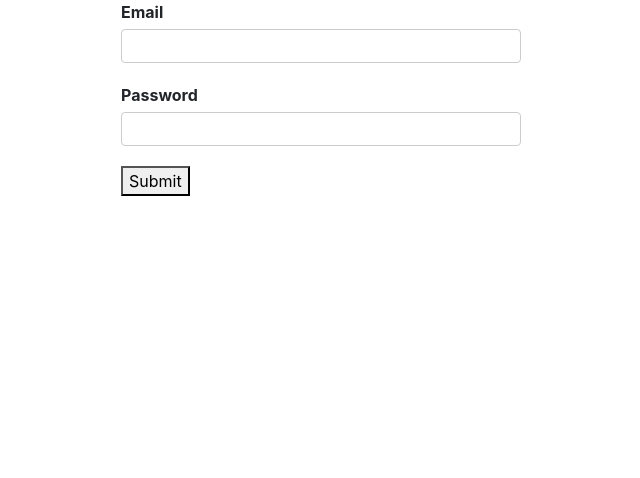
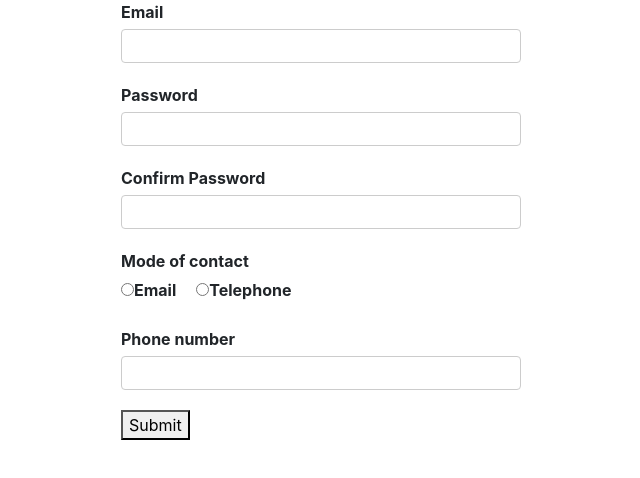
Before and after one commit to harshvadadoriya/React-JSX-Practice, a React (Vite) app in the folder my-react-app/: page / in a window 1280 px wide. Shown: the top 478 px of the page, without its empty margins (319-959 px from the left). Built offline with nearby package versions, Linux system fonts and the light colour scheme.

Commit message:
Registraion form

```diff
--- a/my-react-app/src/App.jsx
+++ b/my-react-app/src/App.jsx
@@ -1,13 +1,15 @@
 import './App.css';
 import FormikContainer from './components/FormikContainer';
 import LoginForm from './components/LoginForm';
+import RegistrationForm from './components/RegistrationForm';
 
 function App() {
 	return (
 		<>
 			<div className="App">
 				{/* <FormikContainer /> */}
-				<LoginForm />
+				{/* <LoginForm /> */}
+				<RegistrationForm />
 			</div>
 		</>
 	);
--- /dev/null
+++ b/my-react-app/src/components/RegistrationForm.jsx
@@ -0,0 +1,85 @@
+import React from 'react';
+import { Formik, Form } from 'formik';
+import * as Yup from 'yup';
+import FormikControl from './FormikControl';
+
+function RegistrationForm() {
+	const options = [
+		{ key: 'Email', value: 'emailmoc' },
+		{ key: 'Telephone', value: 'telephonemoc' },
+	];
+	const initialValues = {
+		email: '',
+		password: '',
+		confirmPassword: '',
+		modeOfContact: '',
+		phone: '',
+	};
+
+	const validationSchema = Yup.object({
+		email: Yup.string().email('Invalid email format').required('Required'),
+		password: Yup.string().required('Required'),
+		confirmPassword: Yup.string()
+			.oneOf([Yup.ref('password'), ''], 'Passwords must match')
+			.required('Required'),
+		modeOfContact: Yup.string().required('Required'),
+		phone: Yup.string().when('modeOfContact', {
+			is: 'telephonemoc',
+			then: Yup.string().required('Required'),
+		}),
+	});
+
+	const onSubmit = (values) => {
+		console.log('Form data', values);
+	};
+
+	return (
+		<Formik
+			initialValues={initialValues}
+			validationSchema={validationSchema}
+			onSubmit={onSubmit}
+		>
+			{(formik) => {
+				return (
+					<Form>
+						<FormikControl
+							control="input"
+							type="email"
+							label="Email"
+							name="email"
+						/>
+						<FormikControl
+							control="input"
+							type="password"
+							label="Password"
+							name="password"
+						/>
+						<FormikControl
+							control="input"
+							type="password"
+							label="Confirm Password"
+							name="confirmPassword"
+						/>
+						<FormikControl
+							control="radio"
+							label="Mode of contact"
+							name="modeOfContact"
+							options={options}
+						/>
+						<FormikControl
+							control="input"
+							type="text"
+							label="Phone number"
+							name="phone"
+						/>
+						<button type="submit" disabled={!formik.isValid}>
+							Submit
+						</button>
+					</Form>
+				);
+			}}
+		</Formik>
+	);
+}
+
+export default RegistrationForm;
```
